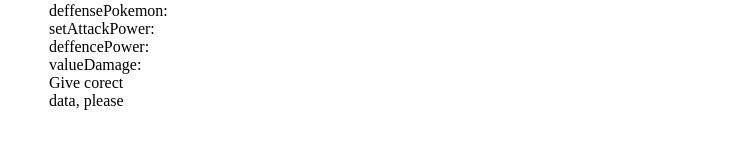
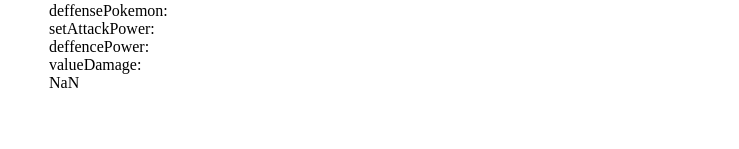
Before and after one commit to vsurmay/first-react-app, a React (Create React App) app: page / in a window 1280 px wide. Shown: the part 475-624 px from the top of the page, without its empty margins (541-1280 px from the left). Built offline with nearby package versions, Linux system fonts and the light colour scheme.

Commit message:
round result

```diff
--- a/src/App.js
+++ b/src/App.js
@@ -35,7 +35,7 @@ function App() {
       <div>deffensePokemon: {deffensePokemon}</div>
       <div>setAttackPower: {attackPower}</div>
       <div>deffencePower: {deffencePower}</div>
-      <div>valueDamage: {valueDamage}</div>
+      <div>valueDamage: {Math.floor(valueDamage)}</div>
     </div>
   );
 }
```
